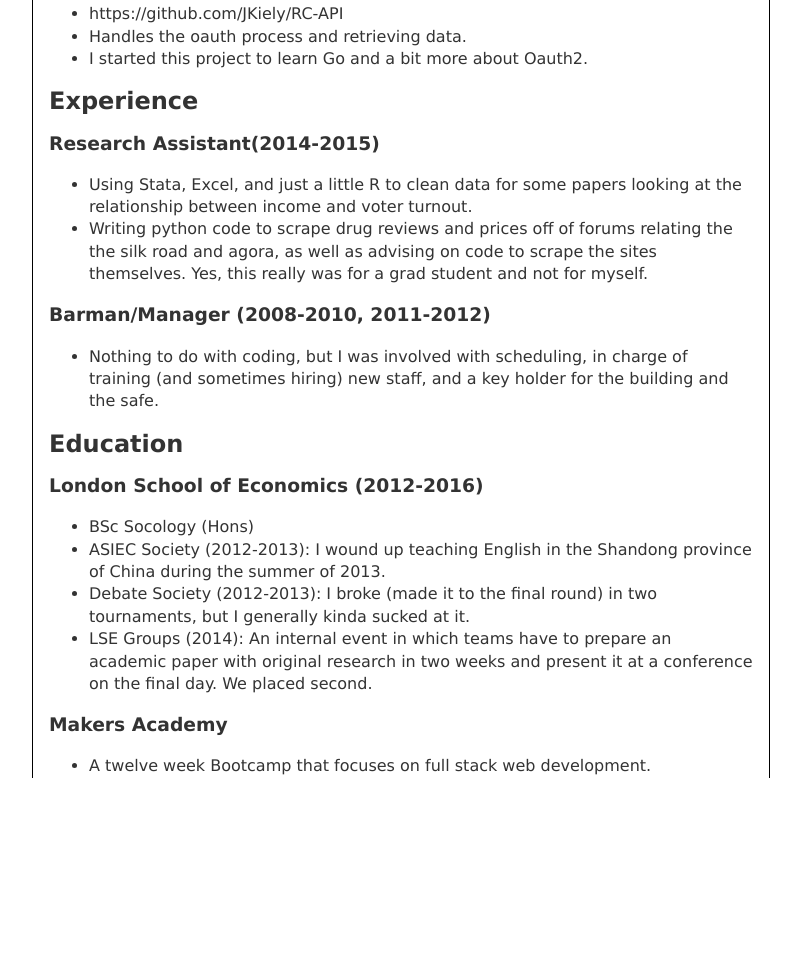
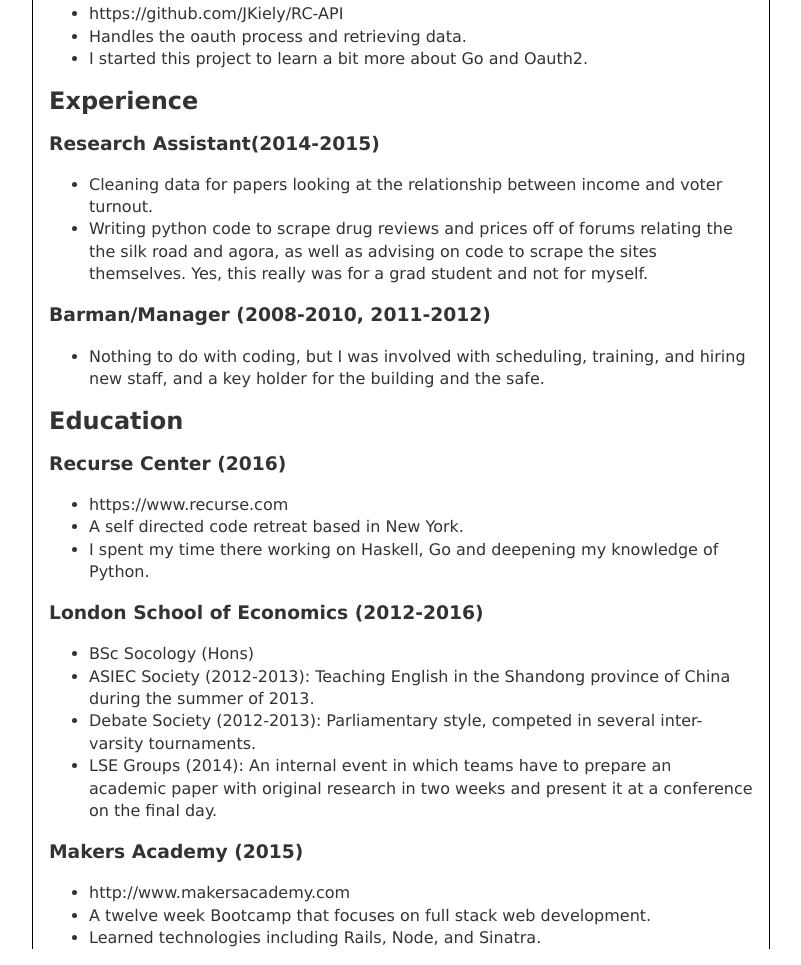
Before and after one commit to JKiely/CV, a plain HTML site: page index.html in a window 1280 px wide. Shown: the part 315-1280 px from the top of the page, without its empty margins (239-1040 px from the left). Before the commit the page ends 1109 px from the top, so only its background shows below. Drawn offline with Linux system fonts and the light colour scheme.

Commit message:
updated education section

```diff
--- a/index.html
+++ b/index.html
@@ -36,29 +36,37 @@
 <ul>
 <li>https://github.com/JKiely/RC-API</li>
 <li>Handles the oauth process and retrieving data.</li>
-<li>I started this project to learn Go and a bit more about Oauth2.</li>
+<li>I started this project to learn a bit more about Go and Oauth2.</li>
 </ul>
 <h2 id="experience">Experience</h2>
 <h3 id="research-assistant2014-2015">Research Assistant(2014-2015)</h3>
 <ul>
-<li>Using Stata, Excel, and just a little R to clean data for some papers looking at the relationship between income and voter turnout.</li>
+<li>Cleaning data for papers looking at the relationship between income and voter turnout.</li>
 <li>Writing python code to scrape drug reviews and prices off of forums relating the the silk road and agora, as well as advising on code to scrape the sites themselves. Yes, this really was for a grad student and not for myself.</li>
 </ul>
 <h3 id="barmanmanager-2008-2010-2011-2012">Barman/Manager (2008-2010, 2011-2012)</h3>
 <ul>
-<li>Nothing to do with coding, but I was involved with scheduling, in charge of training (and sometimes hiring) new staff, and a key holder for the building and the safe.</li>
+<li>Nothing to do with coding, but I was involved with scheduling, training, and hiring new staff, and a key holder for the building and the safe.</li>
 </ul>
 <h2 id="education">Education</h2>
+<h3 id="recurse-center-2016">Recurse Center (2016)</h3>
+<ul>
+<li>https://www.recurse.com</li>
+<li>A self directed code retreat based in New York.</li>
+<li>I spent my time there working on Haskell, Go and deepening my knowledge of Python.</li>
+</ul>
 <h3 id="london-school-of-economics-2012-2016">London School of Economics (2012-2016)</h3>
 <ul>
 <li>BSc Socology (Hons)</li>
-<li>ASIEC Society (2012-2013): I wound up teaching English in the Shandong province of China during the summer of 2013.</li>
-<li>Debate Society (2012-2013): I broke (made it to the final round) in two tournaments, but I generally kinda sucked at it.</li>
-<li>LSE Groups (2014): An internal event in which teams have to prepare an academic paper with original research in two weeks and present it at a conference on the final day. We placed second.</li>
+<li>ASIEC Society (2012-2013): Teaching English in the Shandong province of China during the summer of 2013.</li>
+<li>Debate Society (2012-2013): Parliamentary style, competed in several inter-varsity tournaments.</li>
+<li>LSE Groups (2014): An internal event in which teams have to prepare an academic paper with original research in two weeks and present it at a conference on the final day.</li>
 </ul>
-<h3 id="makers-academy">Makers Academy</h3>
+<h3 id="makers-academy-2015">Makers Academy (2015)</h3>
 <ul>
+<li>http://www.makersacademy.com</li>
 <li>A twelve week Bootcamp that focuses on full stack web development.</li>
+<li>Learned technologies including Rails, Node, and Sinatra.</li>
 </ul>
 </body>
 </html>
```
Also changed, not shown: 3 other files.
